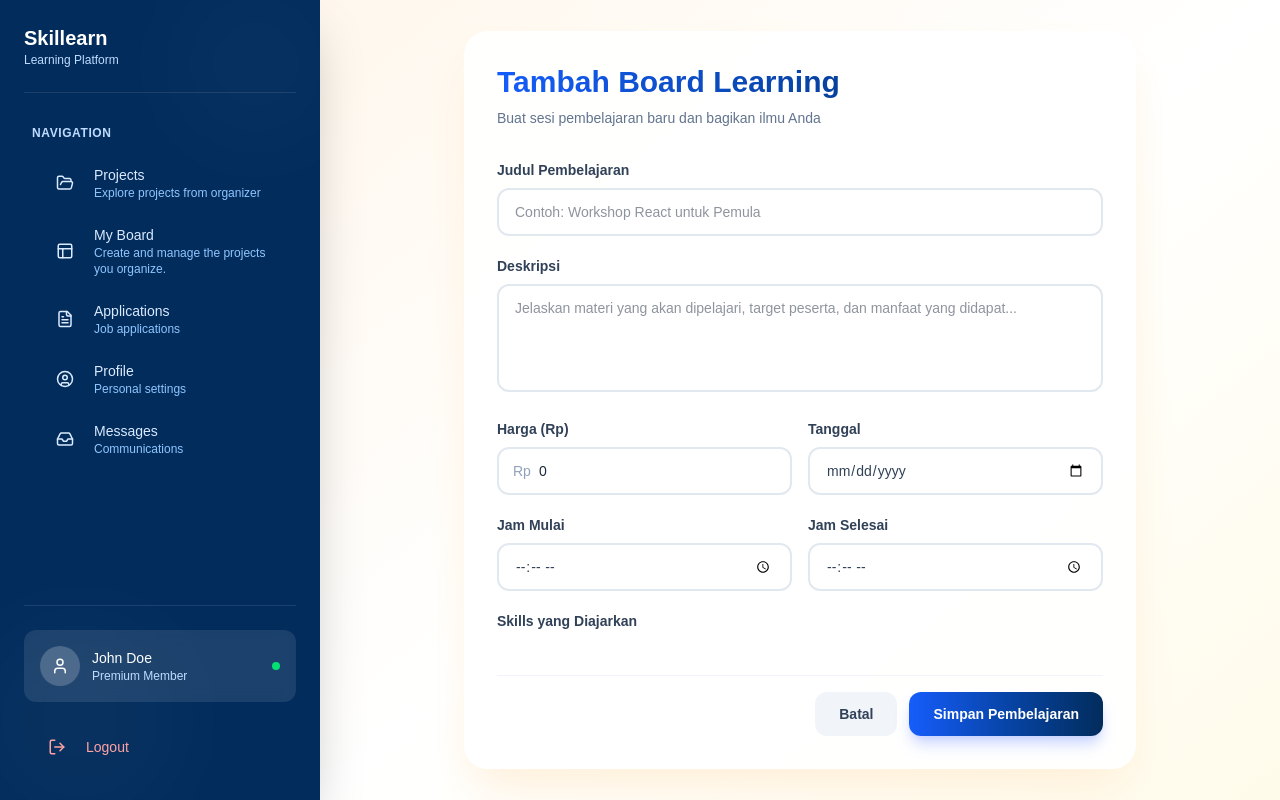
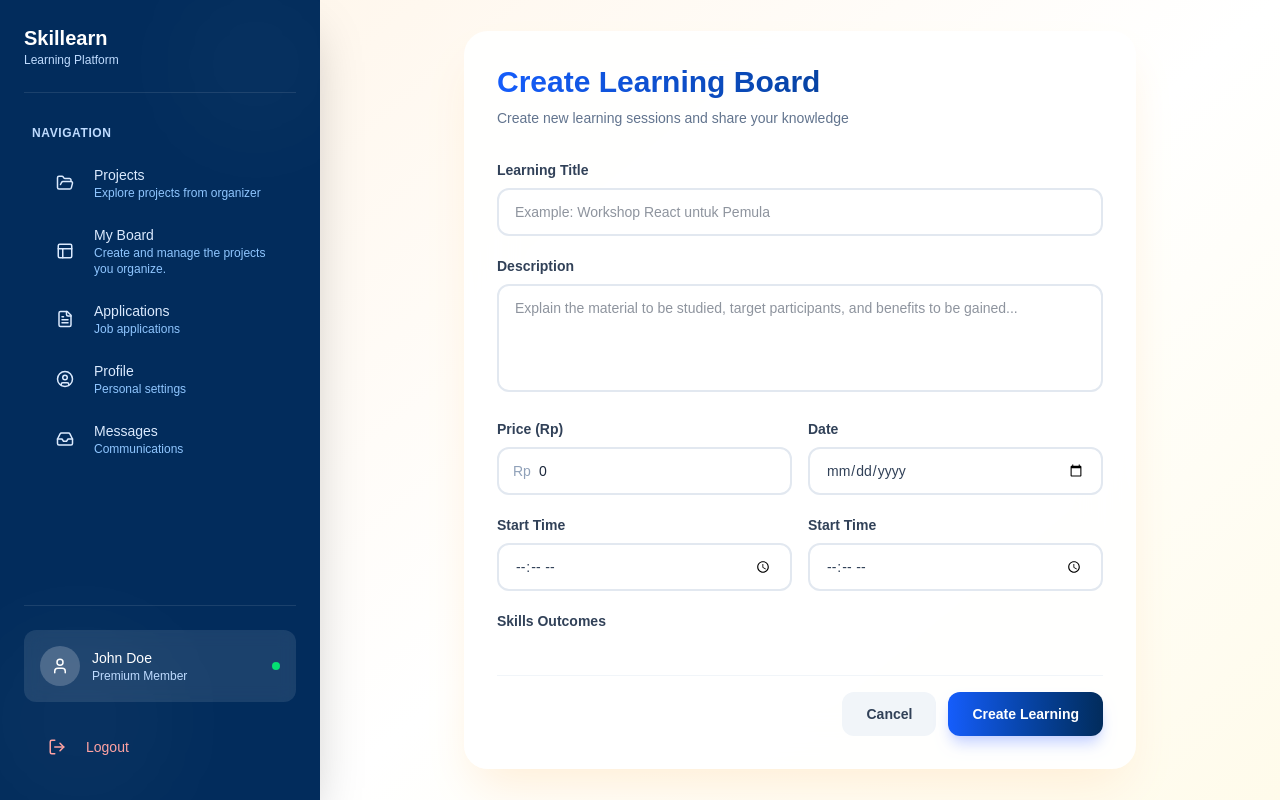
Before and after one commit to Ngabers-kh/fe-skill-nextjs, a Next.js app: page /dashboard/board/addlearn in a window 1280 px wide. Built offline with nearby package versions, Linux system fonts and the light colour scheme.

Commit message:
style(addlearn): update content to english

```diff
--- a/app/dashboard/board/addlearn/page.tsx
+++ b/app/dashboard/board/addlearn/page.tsx
@@ -120,17 +120,17 @@ export default function AddBoardLearningPage() {
         {/* Header */}
         <div className="mb-8">
           <h1 className="text-3xl font-bold bg-gradient-to-r from-blue-600 to-[rgb(2,44,92)] bg-clip-text text-transparent mb-2">
-            Tambah Board Learning
+            Create Learning Board
           </h1>
           <p className="text-sm text-slate-500">
-            Buat sesi pembelajaran baru dan bagikan ilmu Anda
+            Create new learning sessions and share your knowledge
           </p>
         </div>
 
         {/* Title */}
         <div className="mb-5">
           <label className="block text-sm font-semibold text-slate-700 mb-2">
-            Judul Pembelajaran
+            Learning Title
           </label>
           <input
             type="text"
@@ -139,14 +139,14 @@ export default function AddBoardLearningPage() {
             onChange={handleChange}
             required
             className="w-full px-4 py-3 rounded-xl border-2 border-slate-200 focus:border-blue-500 focus:ring-4 focus:ring-blue-100 focus:outline-none text-sm text-slate-800 bg-white transition-all duration-200 hover:border-slate-300"
-            placeholder="Contoh: Workshop React untuk Pemula"
+            placeholder="Example: Workshop React untuk Pemula"
           />
         </div>
 
         {/* Description */}
         <div className="mb-5">
           <label className="block text-sm font-semibold text-slate-700 mb-2">
-            Deskripsi
+            Description
           </label>
           <textarea
             name="description"
@@ -155,7 +155,7 @@ export default function AddBoardLearningPage() {
             required
             rows={4}
             className="w-full px-4 py-3 rounded-xl border-2 border-slate-200 focus:border-blue-500 focus:ring-4 focus:ring-blue-100 focus:outline-none text-sm text-slate-800 bg-white resize-none transition-all duration-200 hover:border-slate-300"
-            placeholder="Jelaskan materi yang akan dipelajari, target peserta, dan manfaat yang didapat..."
+            placeholder="Explain the material to be studied, target participants, and benefits to be gained..."
           />
         </div>
 
@@ -163,7 +163,7 @@ export default function AddBoardLearningPage() {
         <div className="mb-5 grid grid-cols-2 gap-4">
           <div>
             <label className="block text-sm font-semibold text-slate-700 mb-2">
-              Harga (Rp)
+              Price (Rp)
             </label>
             <div className="relative">
               <span className="absolute left-4 top-1/2 -translate-y-1/2 text-slate-400 text-sm">
@@ -181,7 +181,7 @@ export default function AddBoardLearningPage() {
           </div>
           <div>
             <label className="block text-sm font-semibold text-slate-700 mb-2">
-              Tanggal
+              Date
             </label>
             <input
               type="date"
@@ -197,7 +197,7 @@ export default function AddBoardLearningPage() {
         <div className="mb-5 grid grid-cols-2 gap-4">
           <div>
             <label className="block text-sm font-semibold text-slate-700 mb-2">
-              Jam Mulai
+              Start Time
             </label>
             <input
               type="time"
@@ -209,7 +209,7 @@ export default function AddBoardLearningPage() {
           </div>
           <div>
             <label className="block text-sm font-semibold text-slate-700 mb-2">
-              Jam Selesai
+              Start Time
             </label>
             <input
               type="time"
@@ -224,7 +224,7 @@ export default function AddBoardLearningPage() {
         {/* Skills */}
         <div className="mb-8">
           <label className="block text-sm font-semibold text-slate-700 mb-3">
-            Skills yang Diajarkan
+            Skills Outcomes
           </label>
           <div className="flex flex-wrap gap-2">
             {skills.map((skill) => (
@@ -251,13 +251,13 @@ export default function AddBoardLearningPage() {
             onClick={() => router.push("/dashboard/board")}
             className="px-6 py-3 bg-slate-100 hover:bg-slate-200 text-slate-700 rounded-xl text-sm font-semibold transition-all duration-200 hover:shadow-md"
           >
-            Batal
+            Cancel
           </button>
           <button
             type="submit"
             className="px-6 py-3 bg-gradient-to-r from-blue-600 to-[rgb(2,44,92)] hover:from-blue-700 hover:to-blue-800 text-white rounded-xl text-sm font-semibold transition-all duration-200 shadow-lg shadow-indigo-200 hover:shadow-xl hover:shadow-indigo-300 transform hover:-translate-y-0.5"
           >
-            Simpan Pembelajaran
+            Create Learning
           </button>
         </div>
       </form>
```
